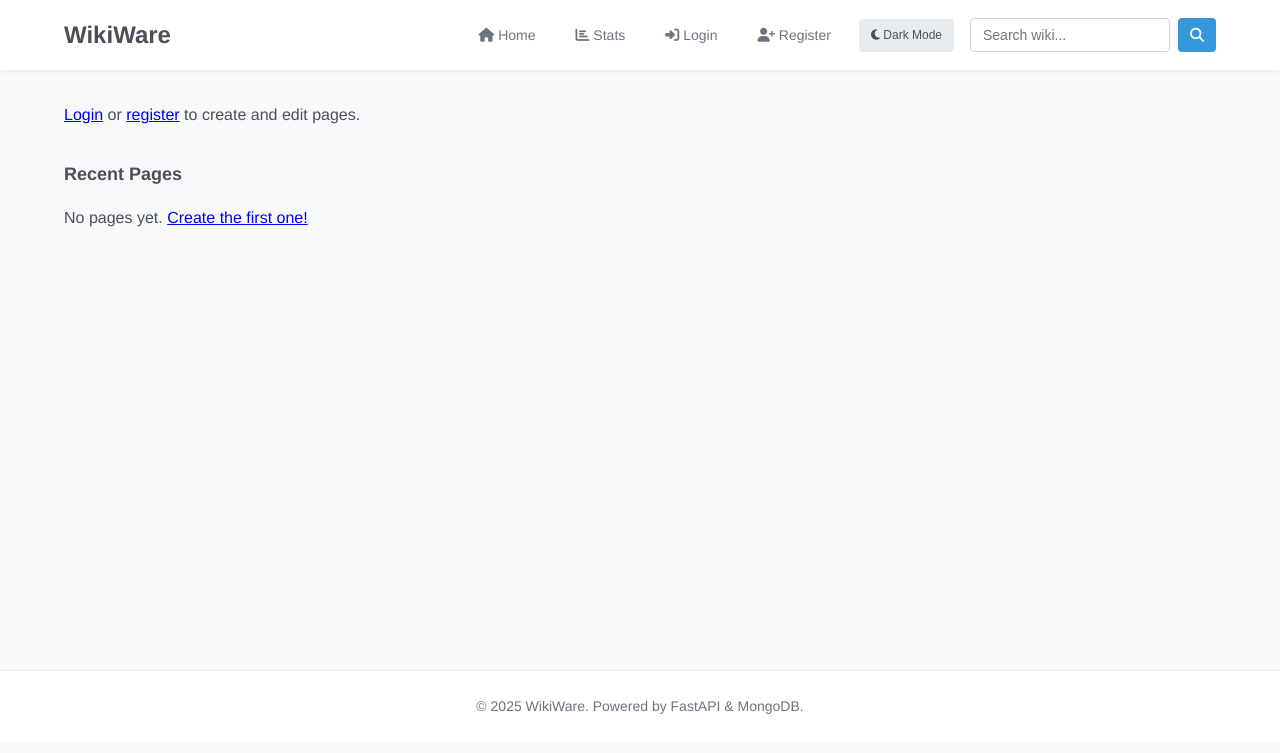
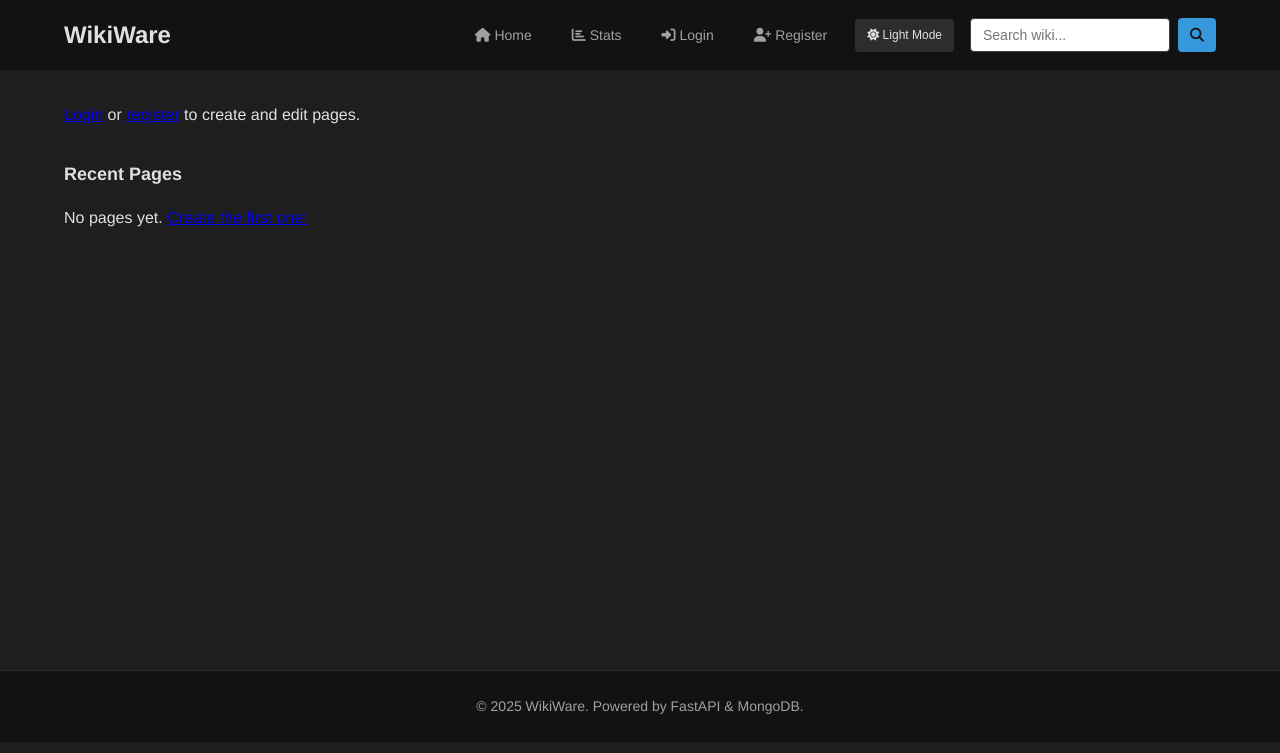
Before and after one commit to superintendent2521/wikiware, a FastAPI app: template templates/home.html in a window 1280 px wide. Shown: the top 753 px of the page. Run offline with FastAPI, Linux system fonts and the light colour scheme; the template is opened without the code that fills it, so the values that code supplies are empty; parts of the project's set-up code (start-up, migrations or seed data) failed here and were passed over.

Commit message:
fix: enhance error handling and initialize dark mode by default
- Added explicit exception handling with logging in database connection and index creation to improve debuggability
- Removed silent exception suppression in index drop operation by logging warnings
- Wrapped database initialization in try-catch to prevent unhandled failures
- Removed unused startup event comment in server.py
- Set dark mode as default theme and persist preference in localStorage for consistent user experience

```diff
--- a/src/server.py
+++ b/src/server.py
@@ -65,7 +65,6 @@ app.include_router(admin.router)
 app.include_router(images.router)
 app.include_router(user.router)
 
-# Startup event
 @app.on_event("startup")
 async def startup_event():
     try:
--- a/templates/base.html
+++ b/templates/base.html
@@ -64,17 +64,12 @@
             const toggleButton = document.getElementById('dark-mode-toggle');
             const themeIcon = toggleButton.querySelector('i');
 
-            // Check for saved theme preference or respect OS preference
-            const savedTheme = localStorage.getItem('theme');
-            const prefersDarkScheme = window.matchMedia('(prefers-color-scheme: dark)');
-
-            // Set initial theme
-            if (savedTheme === 'dark' || (!savedTheme && prefersDarkScheme.matches)) {
-                document.documentElement.setAttribute('data-theme', 'dark');
-                themeIcon.classList.remove('fa-moon');
-                themeIcon.classList.add('fa-sun');
-                toggleButton.innerHTML = '<i class="fas fa-sun"></i> Light Mode';
-            }
+            // Set initial theme to dark mode by default
+            document.documentElement.setAttribute('data-theme', 'dark');
+            themeIcon.classList.remove('fa-moon');
+            themeIcon.classList.add('fa-sun');
+            toggleButton.innerHTML = '<i class="fas fa-sun"></i> Light Mode';
+            localStorage.setItem('theme', 'dark');
 
             // Toggle theme when button is clicked
             toggleButton.addEventListener('click', function() {
```
Also changed, not shown: src/database.py (+9 -5 lines), src/routes/images.py (line endings or trailing spaces), src/routes/stats.py (line endings or trailing spaces).
